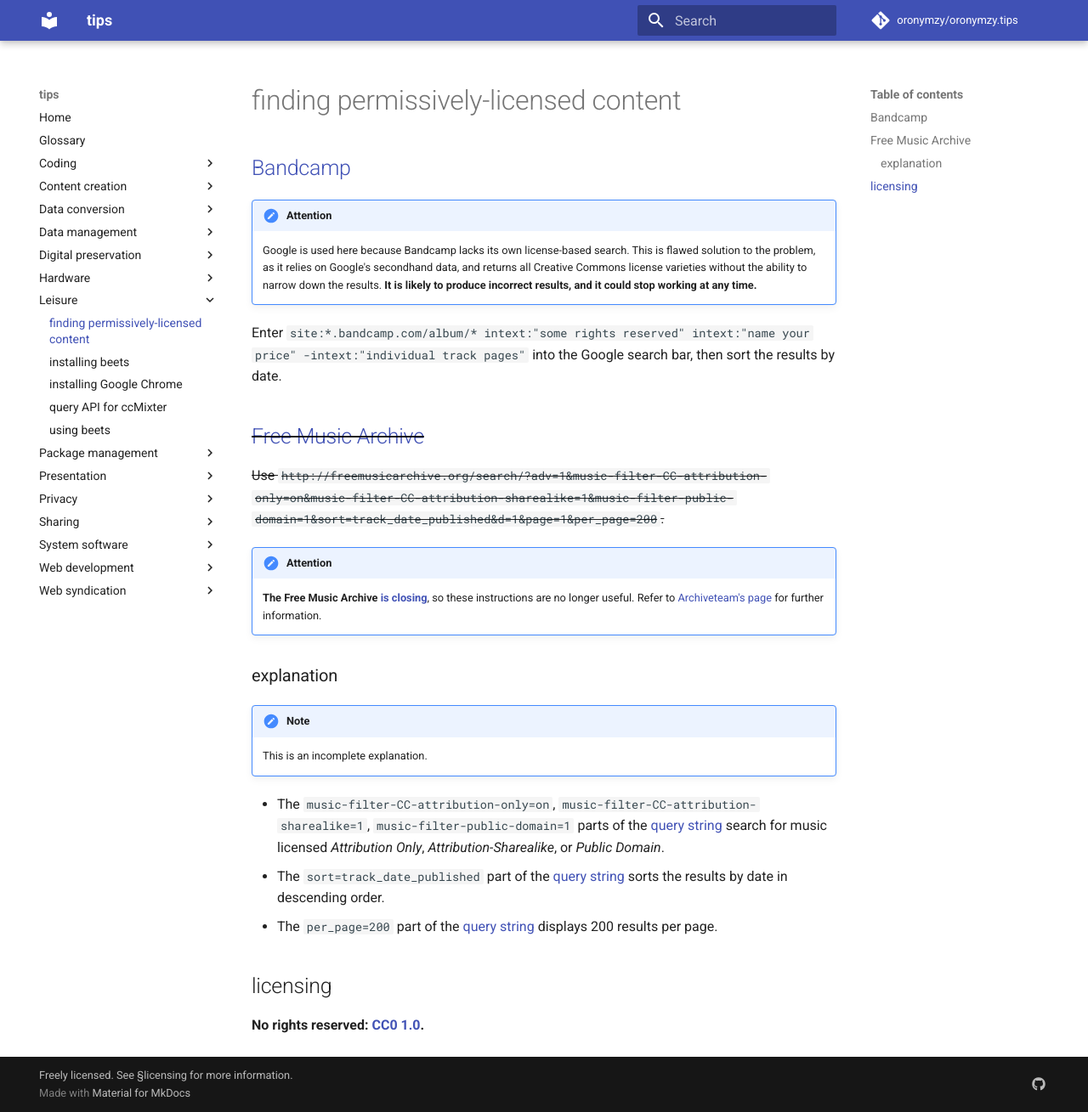
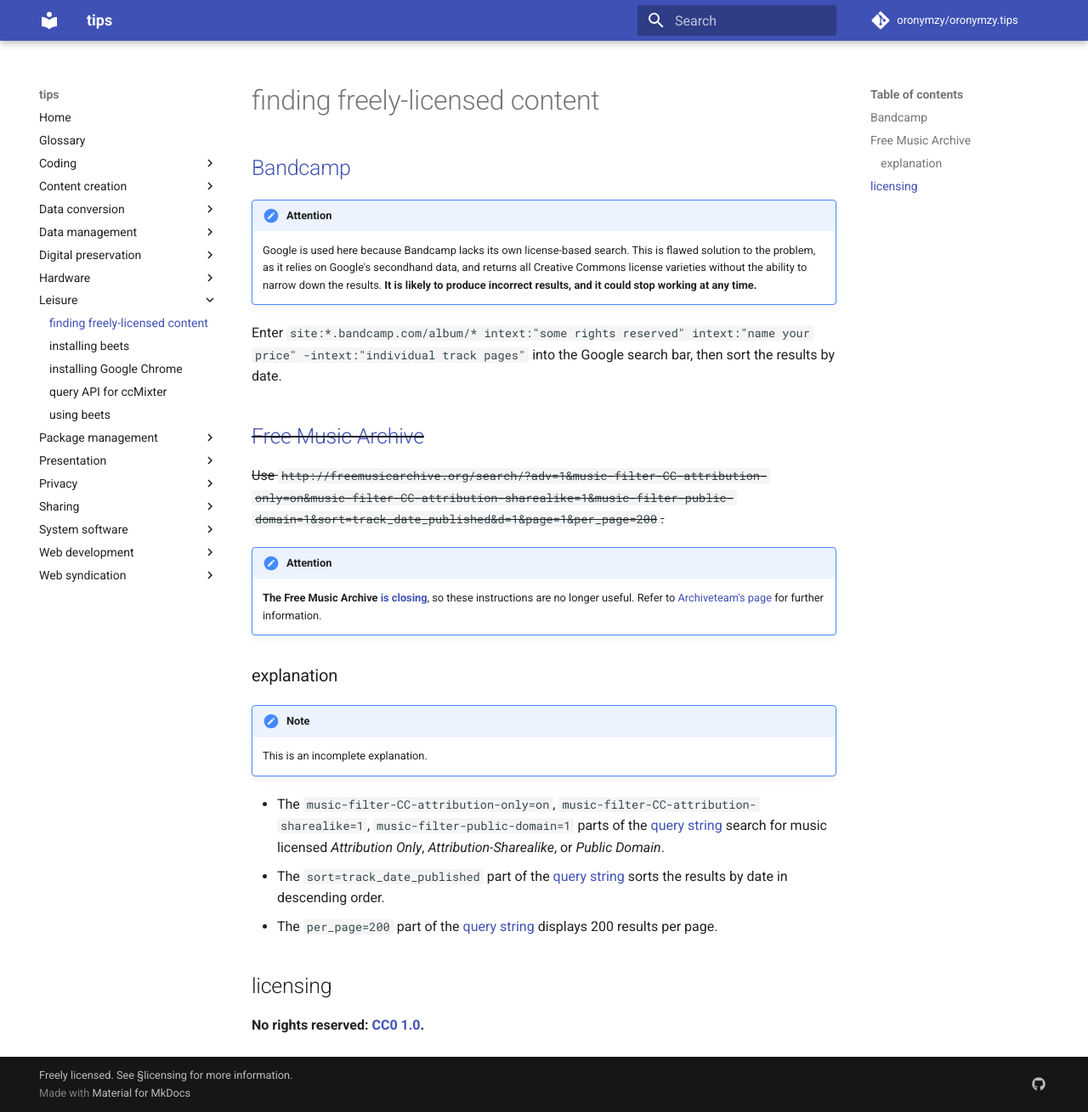
Before and after one commit to oronymzy/tips, an MkDocs documentation site: the page built from docs/findflc.md, in a window 1280 px wide and 1309 px high. Shown: the whole window at 85% size. Built offline with MkDocs 1.6.1 and Material for MkDocs 9.7.7, drawn with Linux system fonts in a browser that asks for light colours; comment, search, counter and statistics services are not loaded.

Commit message:
Rename 'finding permissively-licensed content' page to 'finding freely-licensed content'

```diff
--- a/docs/findplc.md
+++ b/docs/findflc.md
@@ -1,4 +1,4 @@
-# finding permissively-licensed content
+# finding freely-licensed content
 
 ## [Bandcamp]
 
--- a/mkdocs.yml
+++ b/mkdocs.yml
@@ -41,7 +41,7 @@ nav:
   - Hardware:
     - getting hardware information: 'ghdinfo.md'
   - Leisure:
-    - finding permissively-licensed content: 'findplc.md'
+    - finding freely-licensed content: 'findflc.md'
     - installing beets: 'insbeet.md'
     - installing Google Chrome: 'insGCrm.md'
     - query API for ccMixter: 'qAPIccx.md'
```
